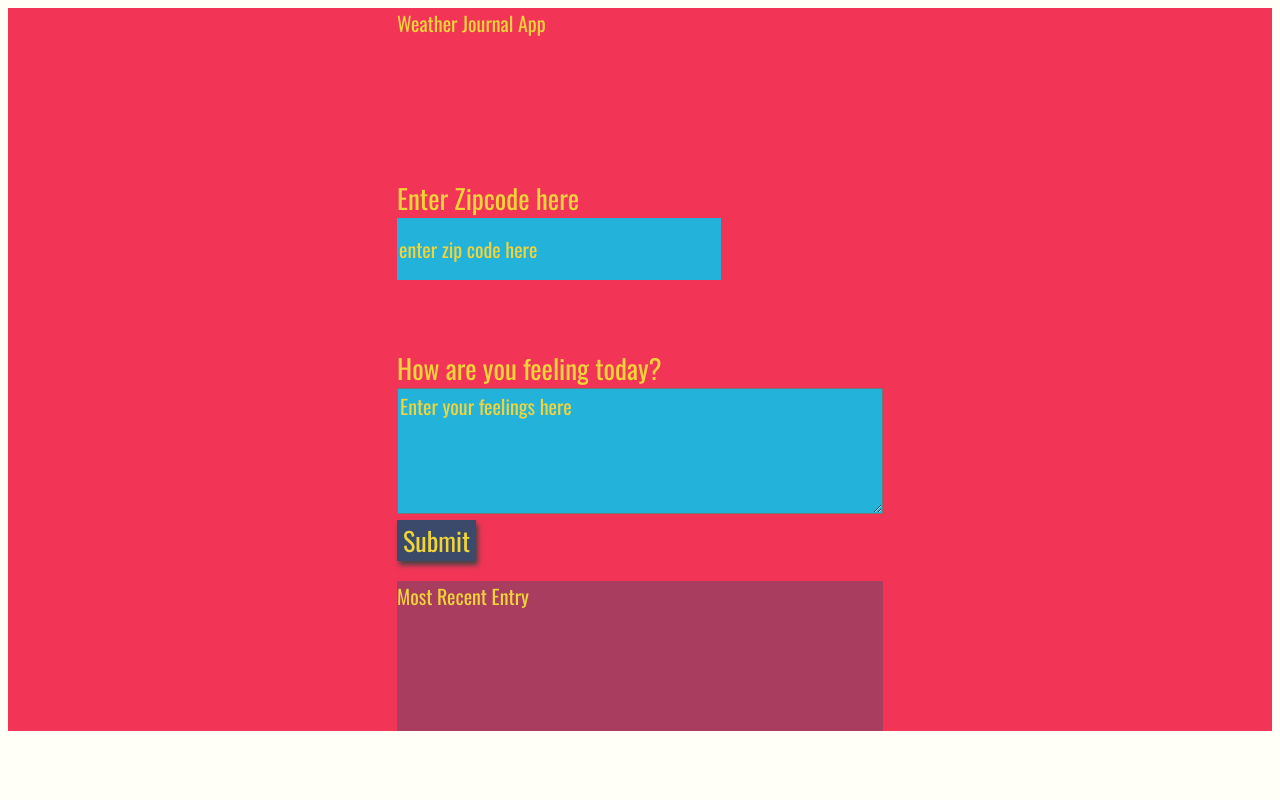
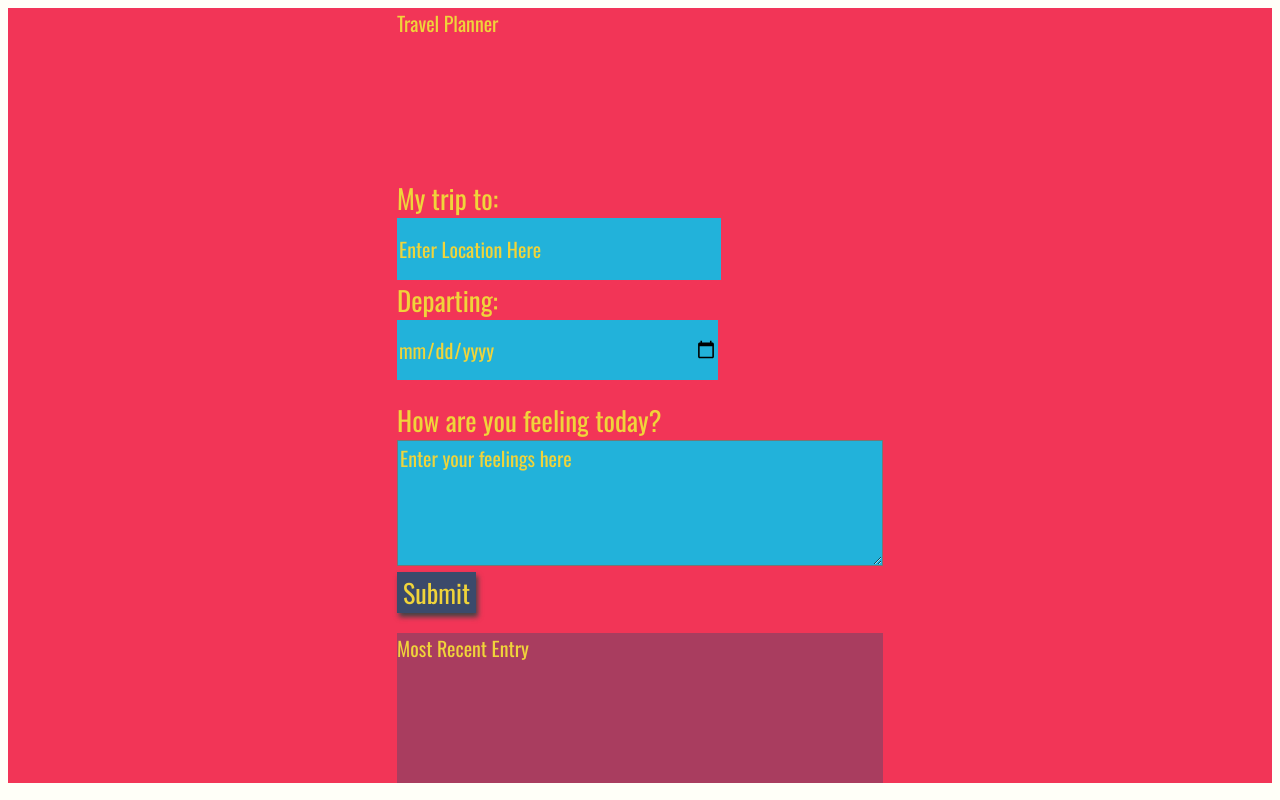
Before and after one commit to dj08/udacityFendTravelApp, a website built with webpack: page src/client/views/index.html in a window 1280 px wide. Built offline with nearby package versions, Linux system fonts and the light colour scheme; a web font is replaced by a local one.

Commit message:
Add place and date fields in HTML, required for app to hook on

```diff
--- a/src/client/views/index.html
+++ b/src/client/views/index.html
@@ -1,7 +1,6 @@
 <!DOCTYPE html>
 <html>
   <head>
-
     <meta charset="UTF-8" name="viewport" content="width=device-width, initial-scale=1.0">
     <title>Weather Journal</title>
     <link href="https://fonts.googleapis.com/css?family=Oswald:400,600,700|Ranga:400,700&display=swap" rel="stylesheet">
@@ -9,12 +8,19 @@
   <body>
     <div id = "app">
       <div class ="holder headline">
-        Weather Journal App
+        Travel Planner
       </div>
-      <div class ="holder zip">
-        <label for="zip">Enter Zipcode here</label>
-        <input type="text" id="zip" placeholder="enter zip code here">
+      <div class="holder travel-details" id="travel-details">
+	<div class="holder city-details">
+          <label for="city">My trip to:</label>
+          <input type="text" id="city" placeholder="Enter Location Here">
+	</div>
+	<div class="holder date-entry">
+	  <label for="travel-date">Departing:</label>
+	  <input type="date" id="travel-date" min="2019-12-28" max="2020-12-28">
+	</div>
       </div>
+
       <div class ="holder feel">
         <label for="feelings">How are you feeling today?</label>
         <textarea class= "myInput" id="feelings"
```
